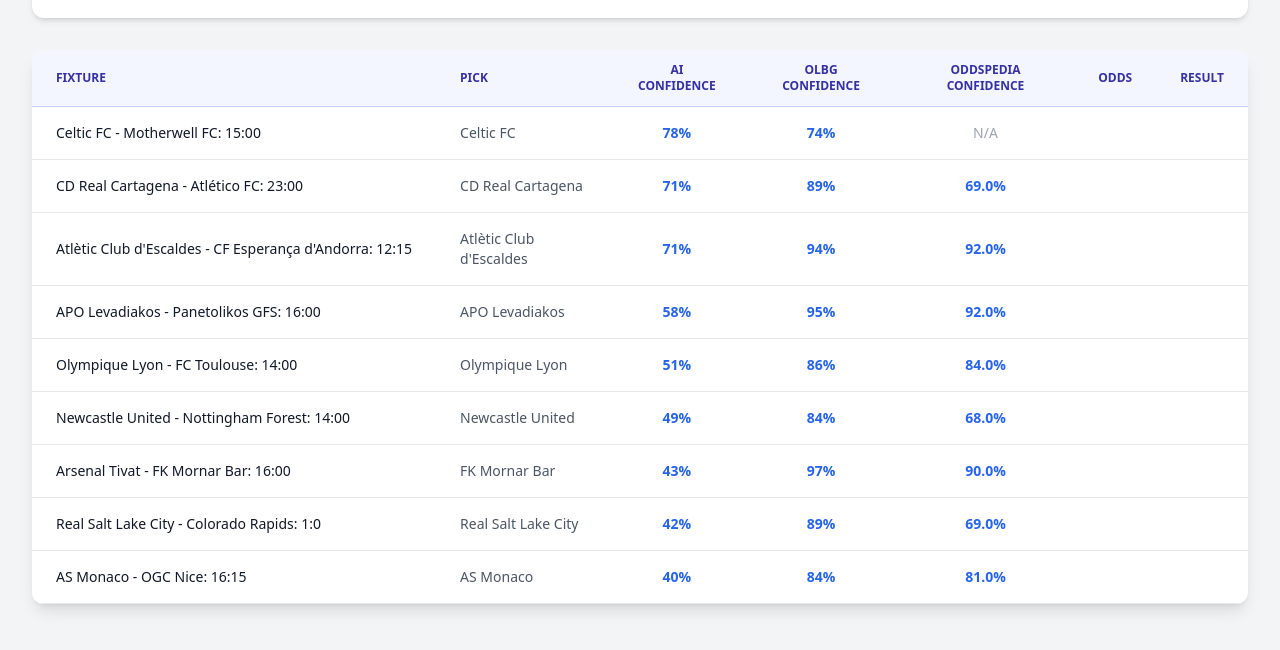
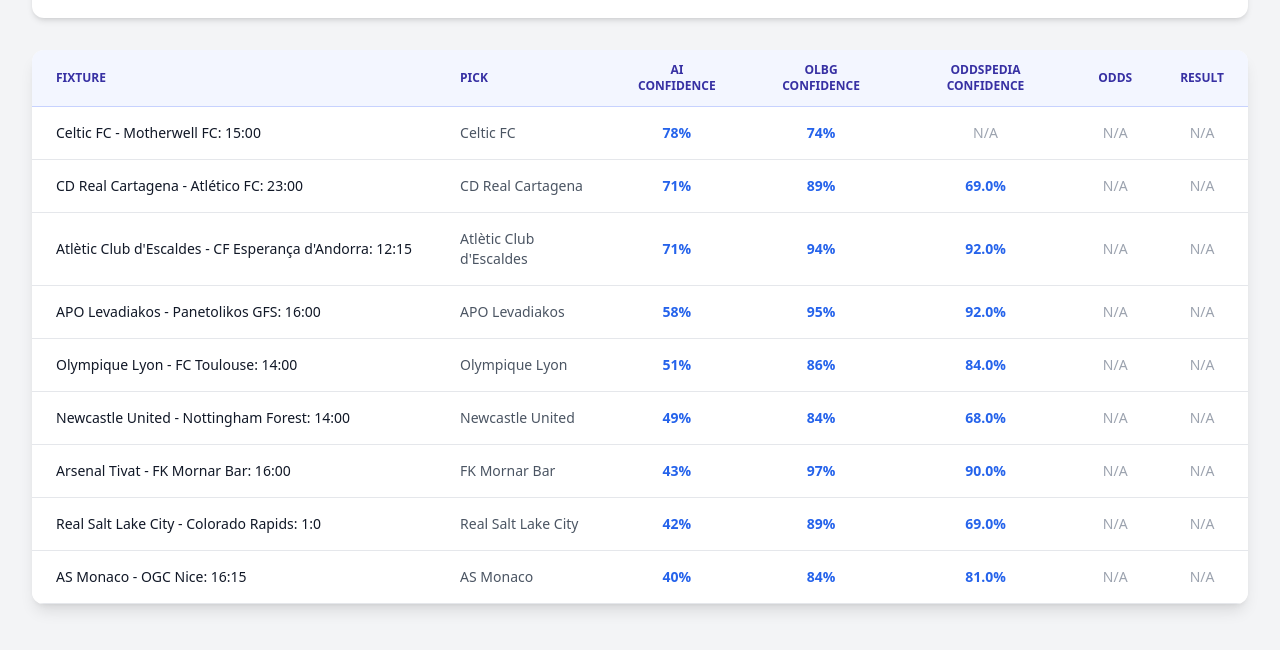
Before and after one commit to aidasez/aiaigam2, a plain HTML site: page 2025-10-05/05_predictions.html in a window 1280 px wide. Shown: the part 102-752 px from the top of the page. Drawn offline with nearby package versions, Linux system fonts and the light colour scheme.

Commit message:
Auto-update predictions and index for 2025-10-12

```diff
--- a/2025-10-05/05_predictions.html
+++ b/2025-10-05/05_predictions.html
@@ -35,6 +35,8 @@
         <td class="px-6 py-4 text-center font-semibold text-blue-600">78%</td>
         <td class="px-6 py-4 text-center font-semibold text-blue-600">74%</td>
         <td class="px-6 py-4 text-center text-gray-400">N/A</td>
+        <td class="px-6 py-4 text-center text-gray-400">N/A</td>
+        <td class="px-6 py-4 text-center text-gray-400">N/A</td>
     </tr>
 
     <tr class="bg-white border-b hover:bg-gray-50 transition-colors duration-150">
@@ -43,6 +45,8 @@
         <td class="px-6 py-4 text-center font-semibold text-blue-600">71%</td>
         <td class="px-6 py-4 text-center font-semibold text-blue-600">89%</td>
         <td class="px-6 py-4 text-center font-semibold text-blue-600">69.0%</td>
+        <td class="px-6 py-4 text-center text-gray-400">N/A</td>
+        <td class="px-6 py-4 text-center text-gray-400">N/A</td>
     </tr>
 
     <tr class="bg-white border-b hover:bg-gray-50 transition-colors duration-150">
@@ -51,6 +55,8 @@
         <td class="px-6 py-4 text-center font-semibold text-blue-600">71%</td>
         <td class="px-6 py-4 text-center font-semibold text-blue-600">94%</td>
         <td class="px-6 py-4 text-center font-semibold text-blue-600">92.0%</td>
+        <td class="px-6 py-4 text-center text-gray-400">N/A</td>
+        <td class="px-6 py-4 text-center text-gray-400">N/A</td>
     </tr>
 
     <tr class="bg-white border-b hover:bg-gray-50 transition-colors duration-150">
@@ -59,6 +65,8 @@
         <td class="px-6 py-4 text-center font-semibold text-blue-600">58%</td>
         <td class="px-6 py-4 text-center font-semibold text-blue-600">95%</td>
         <td class="px-6 py-4 text-center font-semibold text-blue-600">92.0%</td>
+        <td class="px-6 py-4 text-center text-gray-400">N/A</td>
+        <td class="px-6 py-4 text-center text-gray-400">N/A</td>
     </tr>
 
     <tr class="bg-white border-b hover:bg-gray-50 transition-colors duration-150">
@@ -67,6 +75,8 @@
         <td class="px-6 py-4 text-center font-semibold text-blue-600">51%</td>
         <td class="px-6 py-4 text-center font-semibold text-blue-600">86%</td>
         <td class="px-6 py-4 text-center font-semibold text-blue-600">84.0%</td>
+        <td class="px-6 py-4 text-center text-gray-400">N/A</td>
+        <td class="px-6 py-4 text-center text-gray-400">N/A</td>
     </tr>
 
     <tr class="bg-white border-b hover:bg-gray-50 transition-colors duration-150">
@@ -75,6 +85,8 @@
         <td class="px-6 py-4 text-center font-semibold text-blue-600">49%</td>
         <td class="px-6 py-4 text-center font-semibold text-blue-600">84%</td>
         <td class="px-6 py-4 text-center font-semibold text-blue-600">68.0%</td>
+        <td class="px-6 py-4 text-center text-gray-400">N/A</td>
+        <td class="px-6 py-4 text-center text-gray-400">N/A</td>
     </tr>
 
     <tr class="bg-white border-b hover:bg-gray-50 transition-colors duration-150">
@@ -83,6 +95,8 @@
         <td class="px-6 py-4 text-center font-semibold text-blue-600">43%</td>
         <td class="px-6 py-4 text-center font-semibold text-blue-600">97%</td>
         <td class="px-6 py-4 text-center font-semibold text-blue-600">90.0%</td>
+        <td class="px-6 py-4 text-center text-gray-400">N/A</td>
+        <td class="px-6 py-4 text-center text-gray-400">N/A</td>
     </tr>
 
     <tr class="bg-white border-b hover:bg-gray-50 transition-colors duration-150">
@@ -91,6 +105,8 @@
         <td class="px-6 py-4 text-center font-semibold text-blue-600">42%</td>
         <td class="px-6 py-4 text-center font-semibold text-blue-600">89%</td>
         <td class="px-6 py-4 text-center font-semibold text-blue-600">69.0%</td>
+        <td class="px-6 py-4 text-center text-gray-400">N/A</td>
+        <td class="px-6 py-4 text-center text-gray-400">N/A</td>
     </tr>
 
     <tr class="bg-white border-b hover:bg-gray-50 transition-colors duration-150">
@@ -99,6 +115,8 @@
         <td class="px-6 py-4 text-center font-semibold text-blue-600">40%</td>
         <td class="px-6 py-4 text-center font-semibold text-blue-600">84%</td>
         <td class="px-6 py-4 text-center font-semibold text-blue-600">81.0%</td>
+        <td class="px-6 py-4 text-center text-gray-400">N/A</td>
+        <td class="px-6 py-4 text-center text-gray-400">N/A</td>
     </tr>
 
 </tbody>
```
Also changed, not shown: 2025-10-04/04_predictions.html (+16 -0 lines), 2025-10-07/07_predictions.html (+2 -0 lines), 2025-10-09/09_predictions.html (+10 -0 lines), 2025-10-11/11_predictions.html (+6 -0 lines), 2025-10-12/12_predictions.html (+16 -0 lines), 1 other file.
